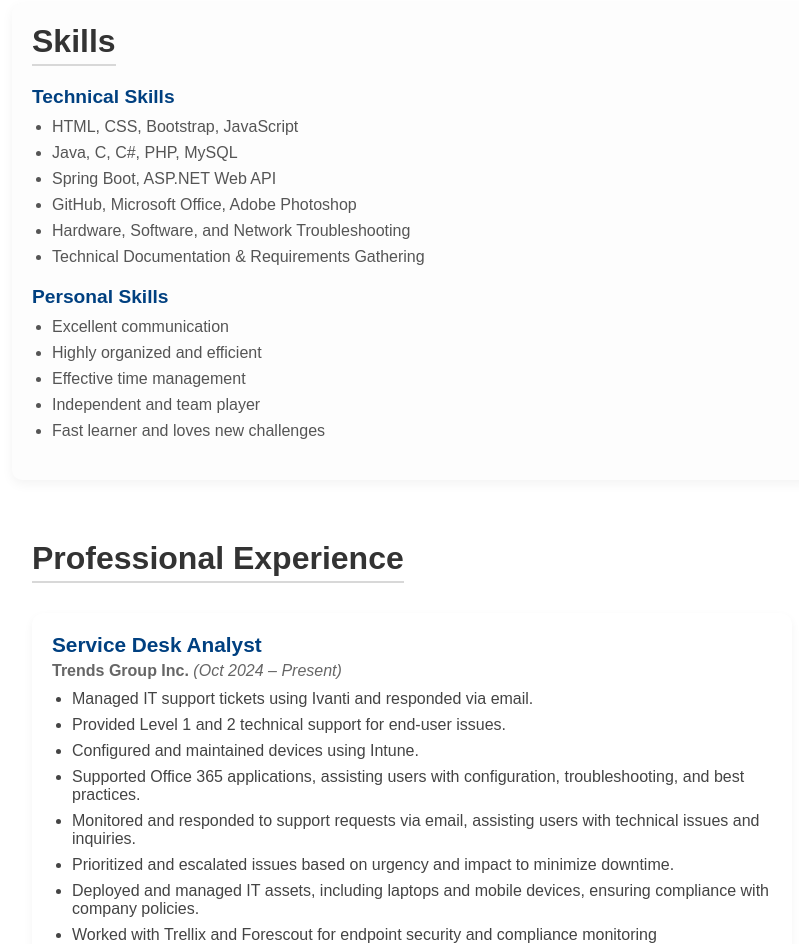
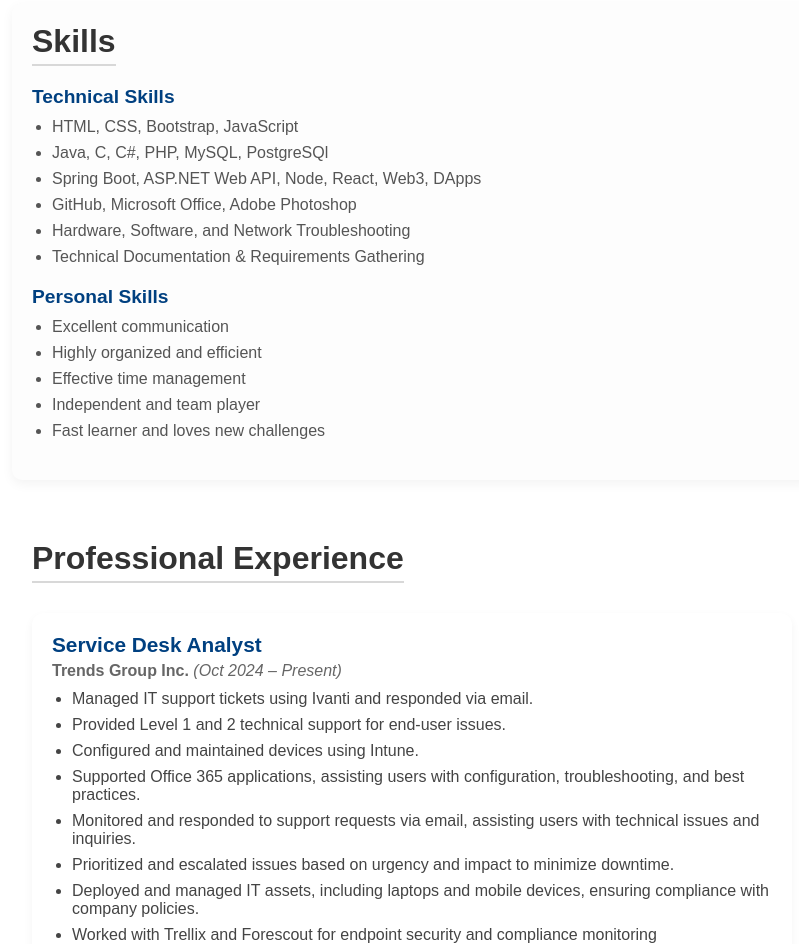
Before and after one commit to Millecontemprato/basic-html-css-portfolio, a plain HTML site: page index.html in a window 1280 px wide. Shown: the part 858-1802 px from the top of the page, without its empty margins (228-1027 px from the left). Drawn offline with Linux system fonts and the light colour scheme.

Commit message:
Update index.html

```diff
--- a/index.html
+++ b/index.html
@@ -53,8 +53,8 @@
         <h3>Technical Skills</h3>
         <ul>
           <li>HTML, CSS, Bootstrap, JavaScript</li>
-          <li>Java, C, C#, PHP, MySQL</li>
-          <li>Spring Boot, ASP.NET Web API</li>
+          <li>Java, C, C#, PHP, MySQL, PostgreSQl</li>
+          <li>Spring Boot, ASP.NET Web API,  Node, React, Web3, DApps</li>
           <li>GitHub, Microsoft Office, Adobe Photoshop</li>
           <li>Hardware, Software, and Network Troubleshooting</li>
           <li>Technical Documentation & Requirements Gathering</li>
```
